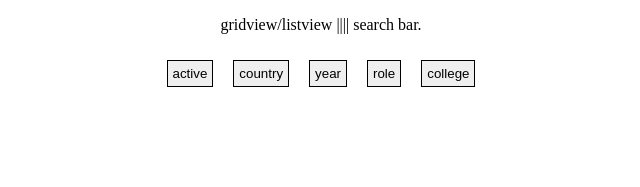
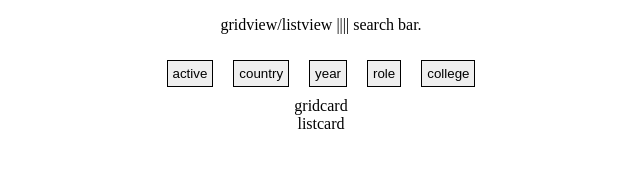
Before and after one commit to techclubjacobs/app, a React (Create React App) app in the folder people/: page / in a window 1280 px wide. Shown: the top 187 px of the page, without its empty margins (319-959 px from the left). Built offline with nearby package versions, Linux system fonts and the light colour scheme.

Commit message:
Added card components to people

```diff
--- a/people/src/App.tsx
+++ b/people/src/App.tsx
@@ -6,6 +6,8 @@ import FilterButton from "./components/FilterButton";
 import DropDownFilter from "./components/DropDownFilter";
 import CheckboxFilter from "./components/CheckboxFilter";
 import YearPickerFilter from "./components/YearPickerFilter";
+import GridCard from "./components/GridCard";
+import ListCard from "./components/ListCard";
 
 class App extends Component<{}, {}> {
   public render() {
@@ -30,6 +32,12 @@ class App extends Component<{}, {}> {
         <FilterButton title='college'>
           <CheckboxFilter options={['krupp', 'merc', 'c3', 'nord']} />
         </FilterButton>
+
+        <div>
+          <GridCard />
+          <br />
+          <ListCard />
+        </div>
       </AppWrapper>
     );
   }
--- /dev/null
+++ b/people/src/components/GridCard.tsx
@@ -0,0 +1,11 @@
+import React, { Component } from "react";
+
+class GridCard extends Component<{}, {}> {
+  public render() {
+    return (
+        <span>gridcard</span>
+    );
+  }
+}
+
+export default GridCard;
--- /dev/null
+++ b/people/src/components/ListCard.tsx
@@ -0,0 +1,11 @@
+import React, { Component } from "react";
+
+class ListCard extends Component<{}, {}> {
+  public render() {
+    return (
+        <span>listcard</span>
+    );
+  }
+}
+
+export default ListCard;
```
